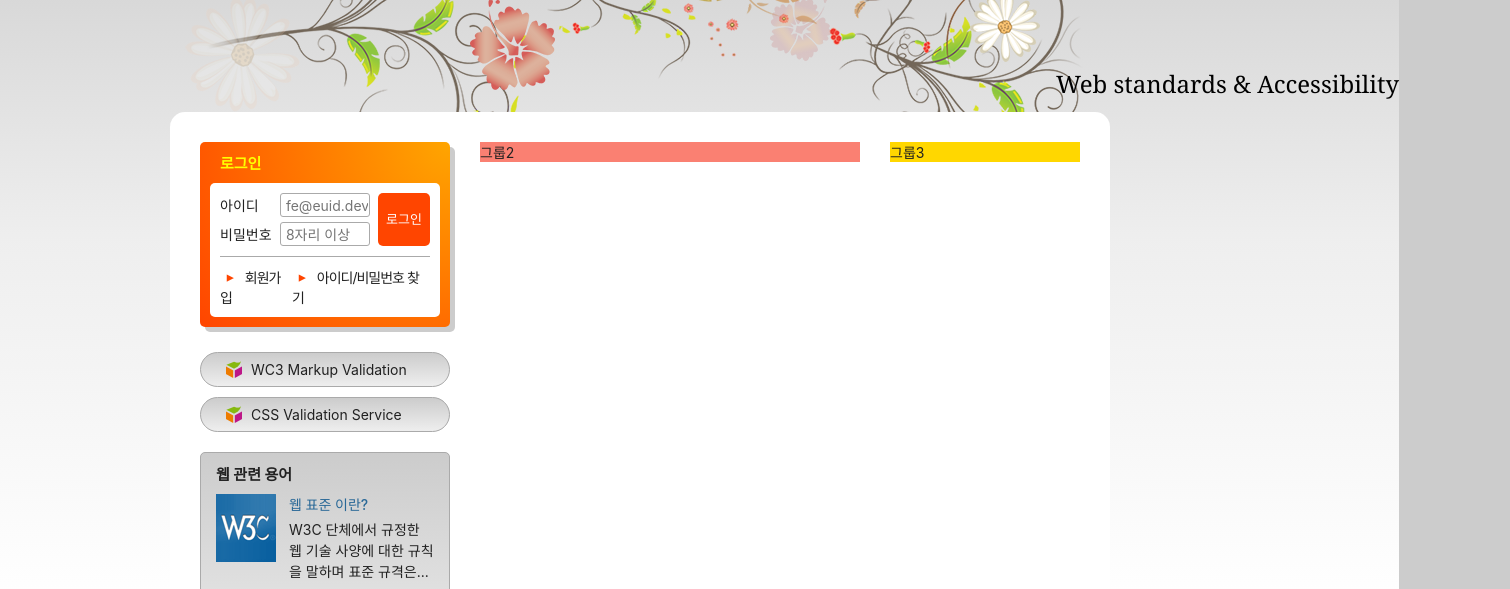
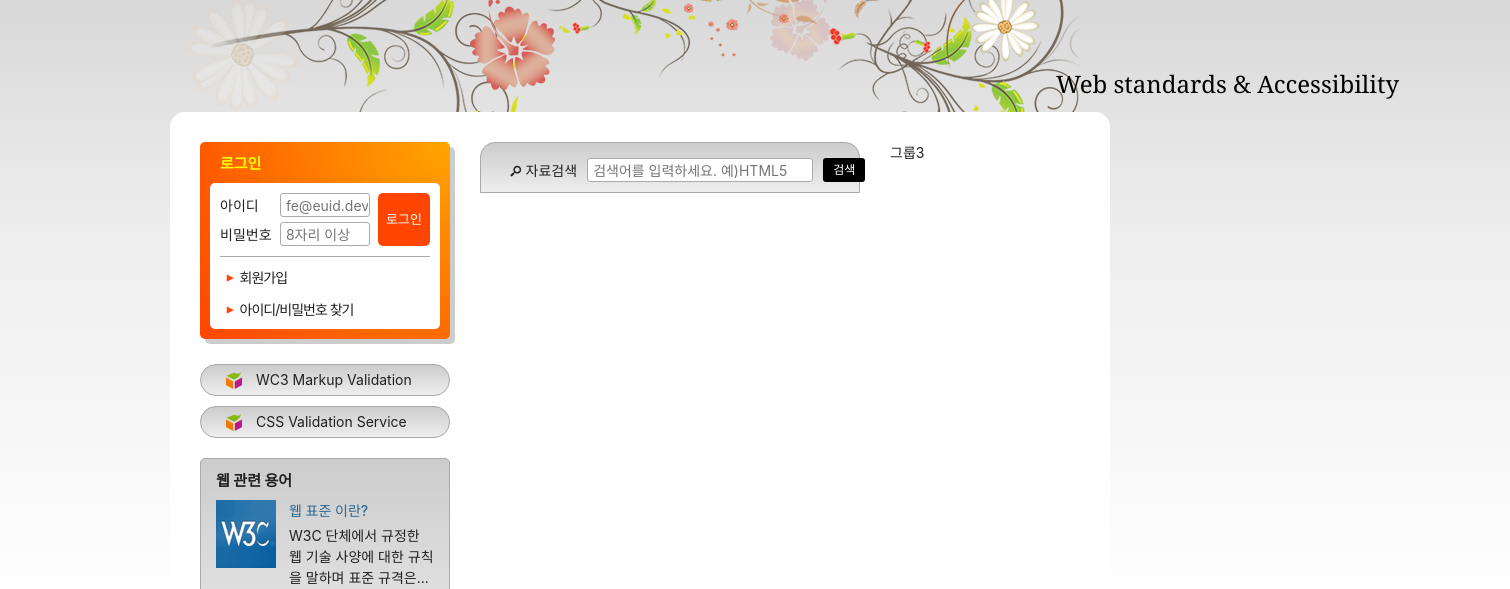
Before and after one commit to kyungseob7/HTML5, a plain HTML site: page index.html in a window 1280 px wide. Shown: the part 135-724 px from the top of the page, 1510 px wide, since content can reach past the window. Drawn offline with Linux system fonts and the light colour scheme; a web font is replaced by a local one.

Commit message:
그룹2 검색창 완성

```diff
--- a/index.html
+++ b/index.html
@@ -195,7 +195,21 @@
         </dl>
       </section>
     </div>
-    <div class="group group2">그룹2</div>
+    <div class="group group2">
+      <h2 class="a11y-hidden">검색</h2>
+      <form method="POST" action="https://formspree.io/seulbinim@gmail.com" class="search-form">
+        <fieldset>
+          <legend>검색 폼</legend>
+          <div class="search-form-inner">
+            <div class="form-group">
+              <label for="search" class="form-group-label"><span class="icon-search" aria-hidden="true"></span>자료검색</label>
+              <input type="search" id="search" class="form-group-input" required placeholder="검색어를 입력하세요. 예)HTML5" />
+            </div>
+            <button type="submit" class="search-button button-fill button">검색</button>
+          </div>
+        </fieldset>
+      </form>
+    </div>
     <div class="group group3">그룹3</div>
   </main>
   <article class="slogan">슬로건</article>
--- a/styles/style.css
+++ b/styles/style.css
@@ -266,7 +266,6 @@ body {
   font-family: Georgia, "Times New Roman", Times, serif;
   animation: moveEffect 400ms ease-in-out forwards;
   position: relative;
-  display: inline-block;
   z-index: 1;
 }
 
@@ -289,12 +288,11 @@ body {
 }
 
 .group2 {
-  background-color: salmon;
   width: 380px;
+  height: 300px;
 }
 
 .group3 {
-  background-color: gold;
   width: 190px;
 }
 
@@ -361,21 +359,22 @@ body {
   background-color: #fff;
   border-radius: 0 0 5px 5px;
   padding: 4px 10px;
-  display: flex;
-  flex-flow: row nowrap;
-  justify-content: space-between;
+}
+.sign li {
+  display: inline-block;
+}
+
+.sign li:first-child {
+  margin-right: 16px;
 }
 
 .sign a {
-  display: block;
+  display: inline-block;
   padding: 6px 0;
   letter-spacing: -1px;
 }
 
 .sign a::before {
-  content: "\e804";
-  font-family: fontello;
-  margin-right: 8px;
   color: orangered;
 }
 
@@ -386,44 +385,35 @@ body {
 
 .validation-list li {
   margin-top: 10px;
-
 }
 
-.validation-list a{
+.validation-list a {
+  background: url("./images/validation_icon.png") no-repeat 25px 50%,
+    #ccc linear-gradient(to bottom, #ccc, #eee);
+  padding: 0 15px 0 55px;
+  border-radius: 30px;
+  line-height: 30px;
+  border: 1px solid #aaa;
+  cursor: pointer;
   display: block;
-  background:url(./images/validation_icon.png) no-repeat 25px 50%,
-   #ccc linear-gradient(to bottom, #ccc, #eee);
-  padding: 8px 15px 8px 50px;
-  border-radius: 30px;
-  border: 1px solid #aaa;
-  /* text-align: center;
-  background-image: url(./images/validation_icon.png);
-  background-repeat: no-repeat;
-  background-position: 30px 10px; */
 }
-
-/* .validation-list a::before {
-  content: url(./images/validation_icon.png);
-  background-color: skyblue;
-  vertical-align: middle;
-} */
 
 .validation-list a:hover,
 .validation-list a:focus {
-  color: red;
+  color: #f00;
 }
 
 /* 웹 관련 용어 */
 .term {
   margin-top: 20px;
-  background: #ccc linear-gradient(to bottom, #ccc, #eee);
   border: 1px solid #aaa;
   border-radius: 5px;
   padding: 10px 15px;
+  background: #ccc linear-gradient(to bottom, #ccc, #eee);
 }
 
 .term-title {
-  font-size: 15px;
+  font-size: 1.5rem;
   font-weight: 700;
 }
 
@@ -436,10 +426,14 @@ body {
   display: flow-root;
 }
 
+.term-list-subject,
+.term-list-brief {
+  float: right;
+  width: 145px;
+}
+
 .term-list-subject {
   color: #296897;
-  float: right;
-  width: 145px;
   font-weight: 500;
 }
 
@@ -452,14 +446,8 @@ body {
 }
 
 .term-list-brief {
-  float: right;
-  width: 145px;
   margin-top: 5px;
   line-height: 1.5;
-}
-
-.cross .term-list-thumbnail {
-  float: right;
 }
 
 .cross .term-list-subject,
@@ -467,8 +455,58 @@ body {
   float: left;
 }
 
+.cross .term-list-thumbnail {
+  float: right;
+}
 
+/* 검색 폼 */
+.search-form {
+  background: #ccc linear-gradient(to bottom, #ccc, #eee);
+  border: 1px solid #aaa;
+  border-radius: 15px 15px 0 0;
+  padding: 15px 25px 10px;
+  /* width: 300px; */
+}
 
+.search-form-inner {
+  /* background-color: yellow; */
+  display: flex;
+  flex-flow: row nowrap;
+}
+
+.form-group {
+  /* background-color: pink; */
+  flex-grow: 1;
+  display: flex;
+  flex-flow: row nowrap;
+  align-items: center;
+  padding-right: 10px;
+}
+.form-group-label {
+  /* background-color: lime; */
+  white-space: nowrap;
+  margin-right: 10px;
+}
+.form-group-input {
+  border: 1px solid #aaa;
+  border-radius: 3px;
+  height: 24px;
+  padding: 1px 1px 1px 5px;
+  flex-grow: 1;
+  /* min-width: 0;
+  max-width: 100%; */
+}
+
+.search-button {
+  white-space: nowrap;
+  background-color: #000;
+  color: #fff;
+  height: 24px;
+  border: 0;
+  border-radius: 3px;
+  padding: 0 10px;
+  font-size: 1.2rem;
+}
 
 /* 슬로건 */
 .slogan {
```
